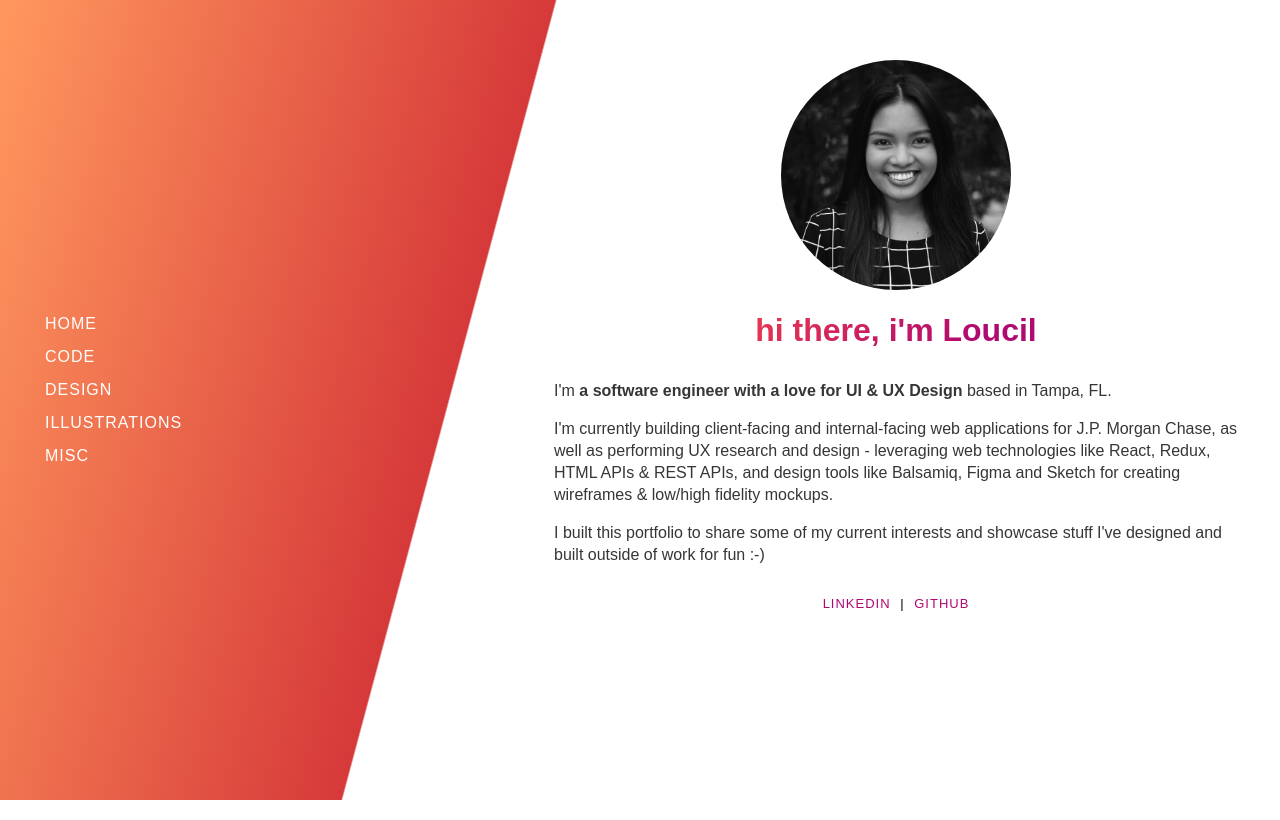
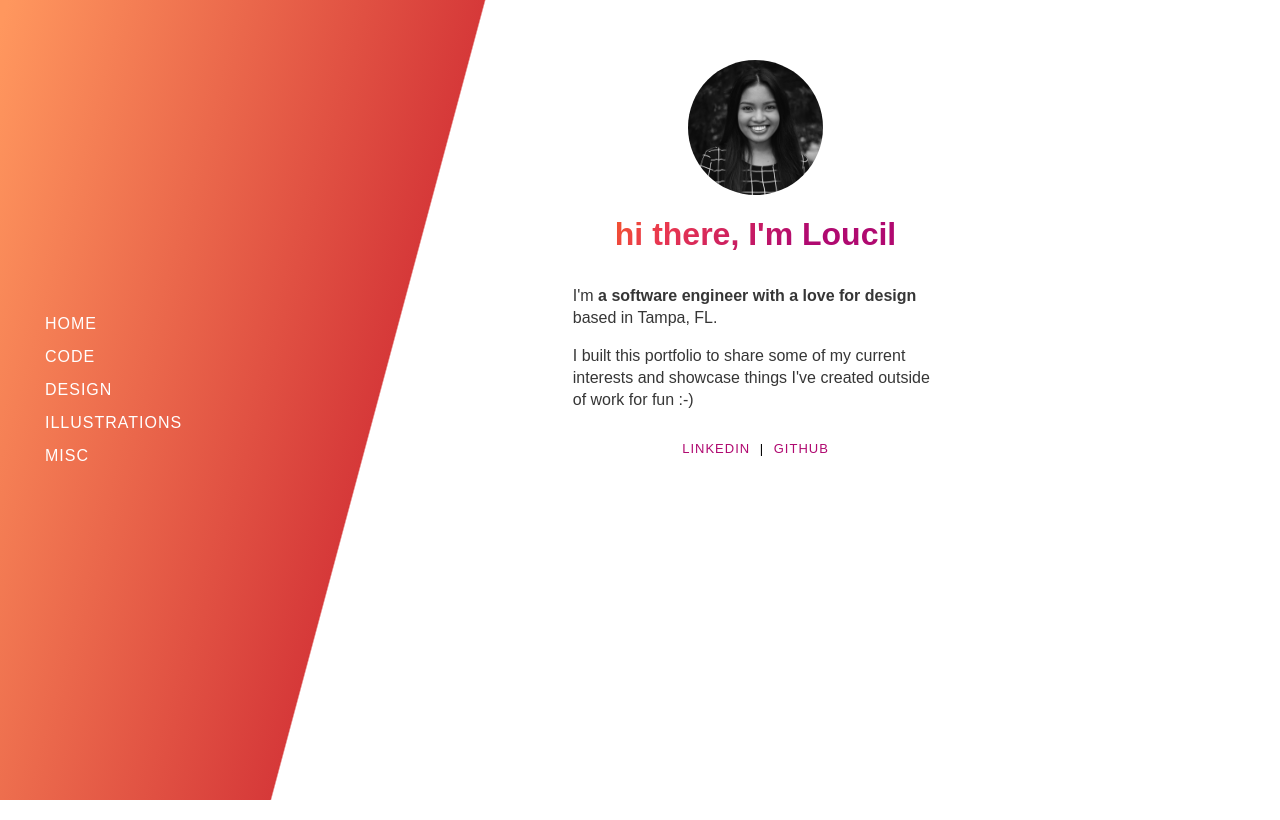
Before and after one commit to loucilvr/loucilrubio.github.io, a React (Create React App) app in the folder my-app/: page / in a window 1280 px wide. Built offline with nearby package versions, Linux system fonts and the light colour scheme.

Commit message:
minor style and bio changes

```diff
--- a/my-app/src/Components/AboutMe/About.css
+++ b/my-app/src/Components/AboutMe/About.css
@@ -3,7 +3,6 @@
 .about {
     height: 100%;
     width: 60%;
-    float: right;
 	overflow-y: auto;
     font-family: sans-serif;
     margin-top: 20px;
--- a/my-app/src/Components/AboutMe/AboutMe.js
+++ b/my-app/src/Components/AboutMe/AboutMe.js
@@ -9,17 +9,12 @@ const AboutMe = () => (
             alt="Personal Headshot"
             className="headshot"
        />
-        <h1 className="name">hi there, i'm Loucil</h1>
+        <h1 className="name">hi there, I'm Loucil</h1>
        <section className="aboutDetails">
-           <p> I'm <b>a software engineer with a love for UI & UX Design</b> based in Tampa, FL. </p>
-            <p>I'm currently building client-facing and internal-facing web applications for J.P. Morgan Chase,
-                as well as performing UX research and design - leveraging web technologies like React, Redux, HTML APIs & REST APIs,
-                 and design tools like Balsamiq, Figma and Sketch for creating wireframes
-                 & low/high fidelity mockups.
-            </p>
+           <p> I'm <b>a software engineer with a love for design</b> based in Tampa, FL. </p>
             <p>
                I built this portfolio to share some of my current interests and
-               showcase stuff I've designed and built outside of work for fun :-)
+               showcase things I've created outside of work for fun :-)
            </p>
         </section>
        <section className="mediaLinks">
--- a/my-app/src/Components/App.js
+++ b/my-app/src/Components/App.js
@@ -1,4 +1,4 @@
-import React, { Component } from 'react';
+import React from 'react';
 import { BrowserRouter as Router, Switch, Route } from "react-router-dom";
 import AboutMe from './AboutMe/AboutMe'
 import Code from './Code/Code';
@@ -7,13 +7,21 @@ import Illustrations from './Illustrations/Illustrations';
 import Misc from './Misc/Misc';
 import Menu from './Menu/Menu';
 import './App.css';
+import { createUseStyles } from 'react-jss';
 
-class App extends Component {
-  render() {
+const useStyles = createUseStyles({
+  root: {
+    display: 'flex',
+    justifyContent: 'space-between'
+  }
+});
+
+const App = () => {
+    const classes = useStyles();
     return (
         <Router>
             <Switch>
-                <div>
+                <div className={classes.root}>
                     <Menu/>
                     <main>
                     <Route exact path="/" component={AboutMe} />
@@ -26,7 +34,6 @@ class App extends Component {
             </Switch>
         </Router>
     );
-  }
 }
 
 export default App;
--- a/my-app/src/Components/Menu/Menu.css
+++ b/my-app/src/Components/Menu/Menu.css
@@ -12,7 +12,7 @@ a:hover {
 		height: 100vh;
 		float: left;
 		background-image: -webkit-linear-gradient(165deg, transparent 34.8%, #d63939 35%, #ff975e 99%);
-		position: fixed;
+		/* position: fixed; */
 		overflow: hidden !important;
 		z-index: 1000;
 	}
```
Also changed, not shown: my-app/package.json (+5 -5 lines), 1 other file (tests, documents, lock files or other folders).
